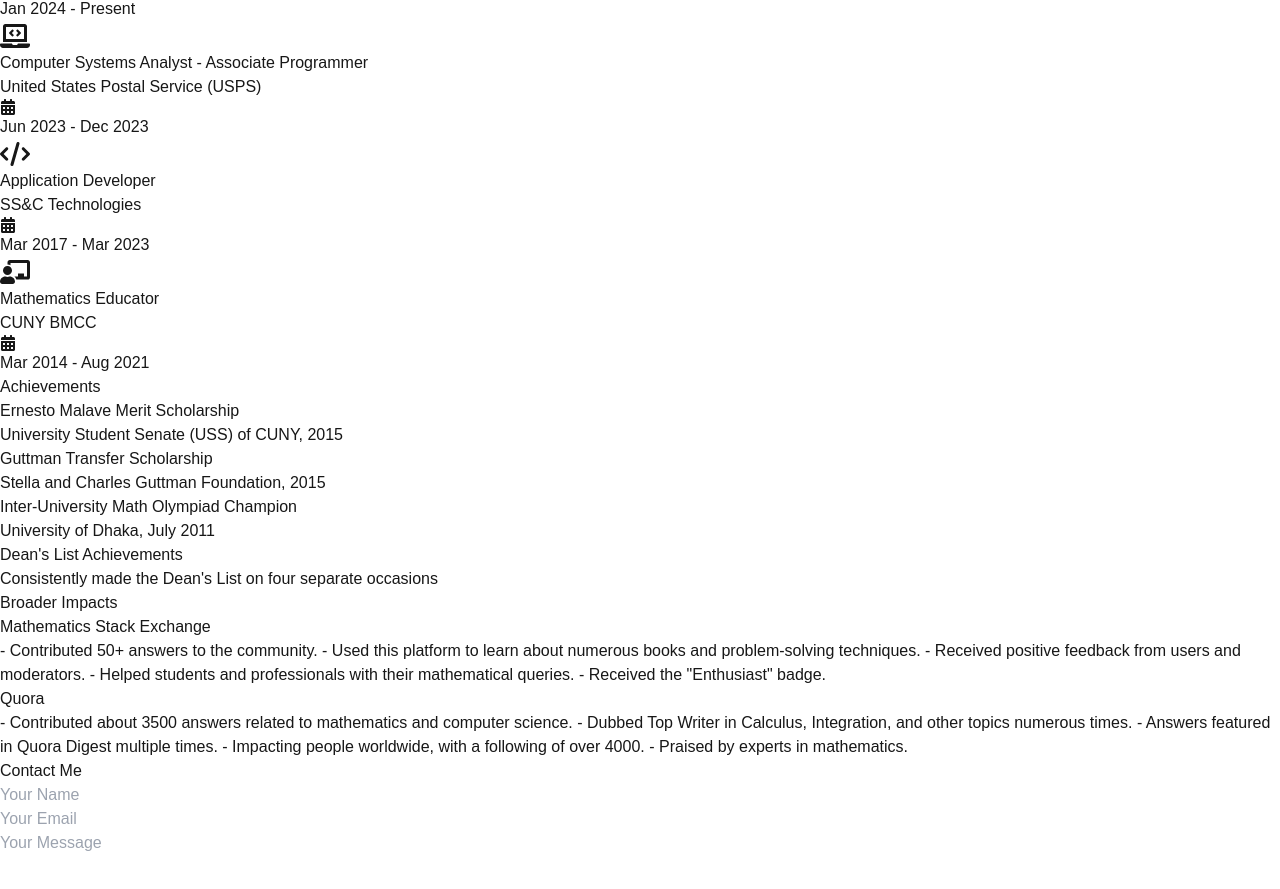
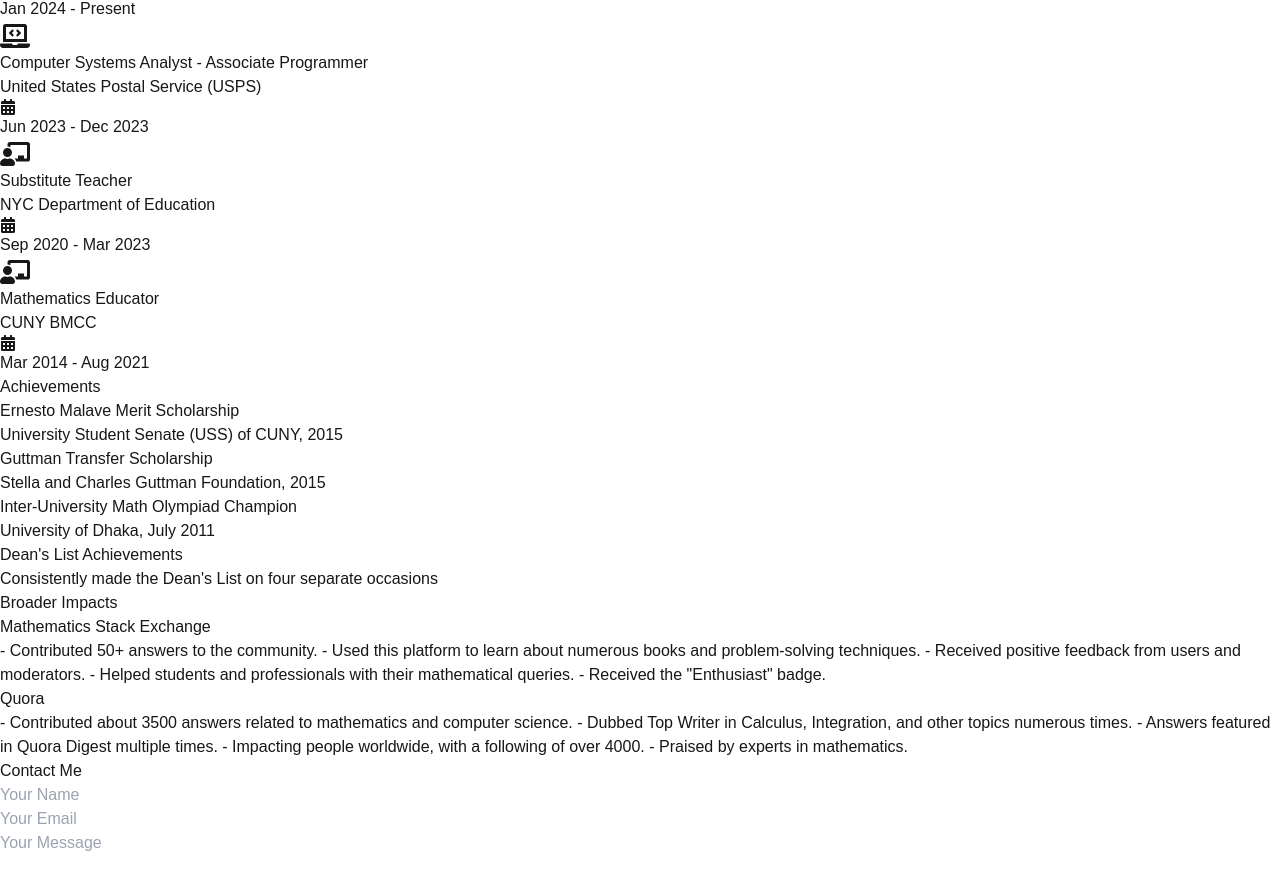
Before and after one commit to awnonbhowmik/awnonbhowmik.github.io, a Next.js app: page / in a window 1280 px wide. Shown: the part 2777-3666 px from the top of the page. Built offline with nearby package versions, Linux system fonts and the light colour scheme.

Commit message:
Substitute Teacher, NYC

```diff
--- a/components/Resume.tsx
+++ b/components/Resume.tsx
@@ -43,11 +43,17 @@ export default function Resume() {
       icon: <FaLaptopCode size={30} />,
     },
     {
-      title: 'Application Developer',
-      company: 'SS&C Technologies',
-      date: 'Mar 2017 - Mar 2023',
-      icon: <FaCode size={30} />,
+      title: 'Substitute Teacher',
+      company: 'NYC Department of Education',
+      date: 'Sep 2020 - Mar 2023',
+      icon: <FaChalkboardTeacher size={30} />,
     },
+    // {
+    //   title: 'Application Developer',
+    //   company: 'SS&C Technologies',
+    //   date: 'Mar 2017 - Mar 2023',
+    //   icon: <FaCode size={30} />,
+    // },
     {
       title: 'Mathematics Educator',
       company: 'CUNY BMCC',
```
